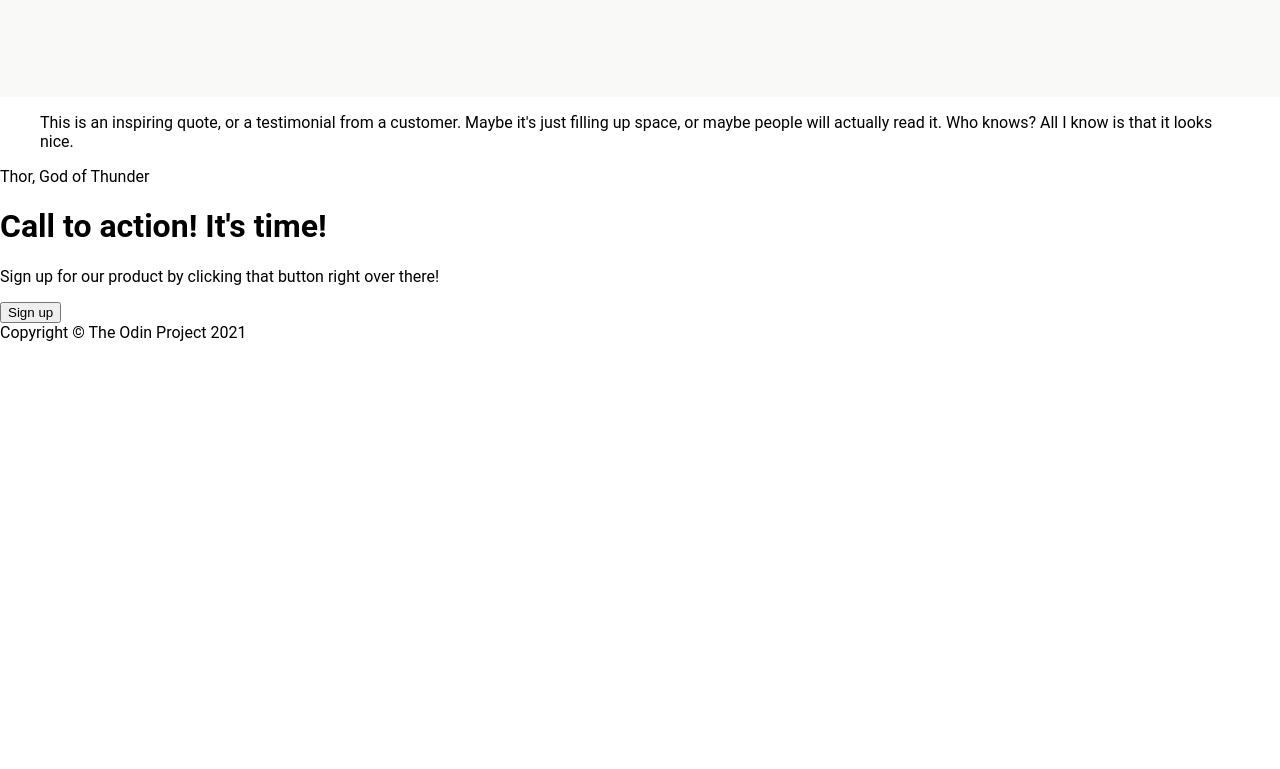
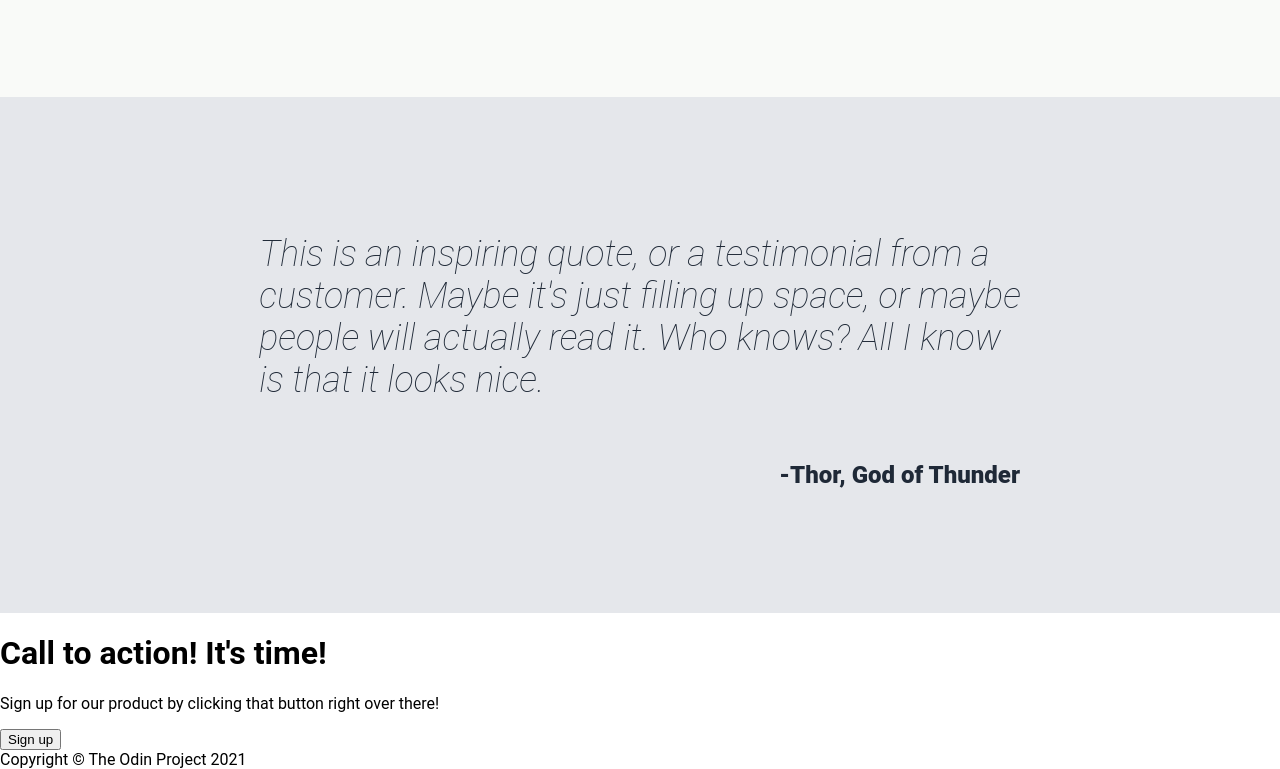
Before and after one commit to meowwwreo/landing-page, a plain HTML site: page index.html in a window 1280 px wide. Shown: the part 1027-1796 px from the top of the page. Before the commit the page ends 1369 px from the top, so only its background shows below. Drawn offline with Linux system fonts and the light colour scheme.

Commit message:
add format to the quote section

```diff
--- a/index.html
+++ b/index.html
@@ -51,13 +51,13 @@
     </div>
     <div class="container-three">
         <div class="blockquote">
-            <blockquote id="quote">
-                This is an inspiring quote, or a testimonial from a customer.
-                Maybe it's just filling up space, or maybe people will actually read it.
-                Who knows? All I know is that it looks nice.
-            </blockquote>
-            <p id="thor">Thor, God of Thunder</p>
+                <blockquote>
+                        This is an inspiring quote, or a testimonial from a<br>customer.
+                        Maybe it's just filling up space, or maybe<br>people will actually read it.
+                        Who knows? All I know<br>is that it looks nice.
+                </blockquote>
         </div>
+        <div class="thor"><p>-Thor, God of Thunder</p></div>
     </div>
     <div>
         <div>
--- a/styles.css
+++ b/styles.css
@@ -114,3 +114,28 @@ a:hover, a:visited, a:link, a:active {
     text-align: center;
     color: #4f4f4f;
 }
+
+.container-three {
+    background-color: #e5e7eb;
+}
+
+.blockquote {
+    display: flex;
+    justify-content: center;
+    padding: 100px 100px 0 100px;
+    margin: 0;
+    color: #1f2937;
+    font-size: 36px;
+    font-weight: 100;
+    font-style: italic;
+    text-align: justify;
+}
+
+.thor {
+    display: flex;
+    justify-content: flex-end;
+    padding: 0 260px 100px 260px;
+    font-size: 24px;
+    font-weight: 900;
+    color: #1f2937;
+}
```
